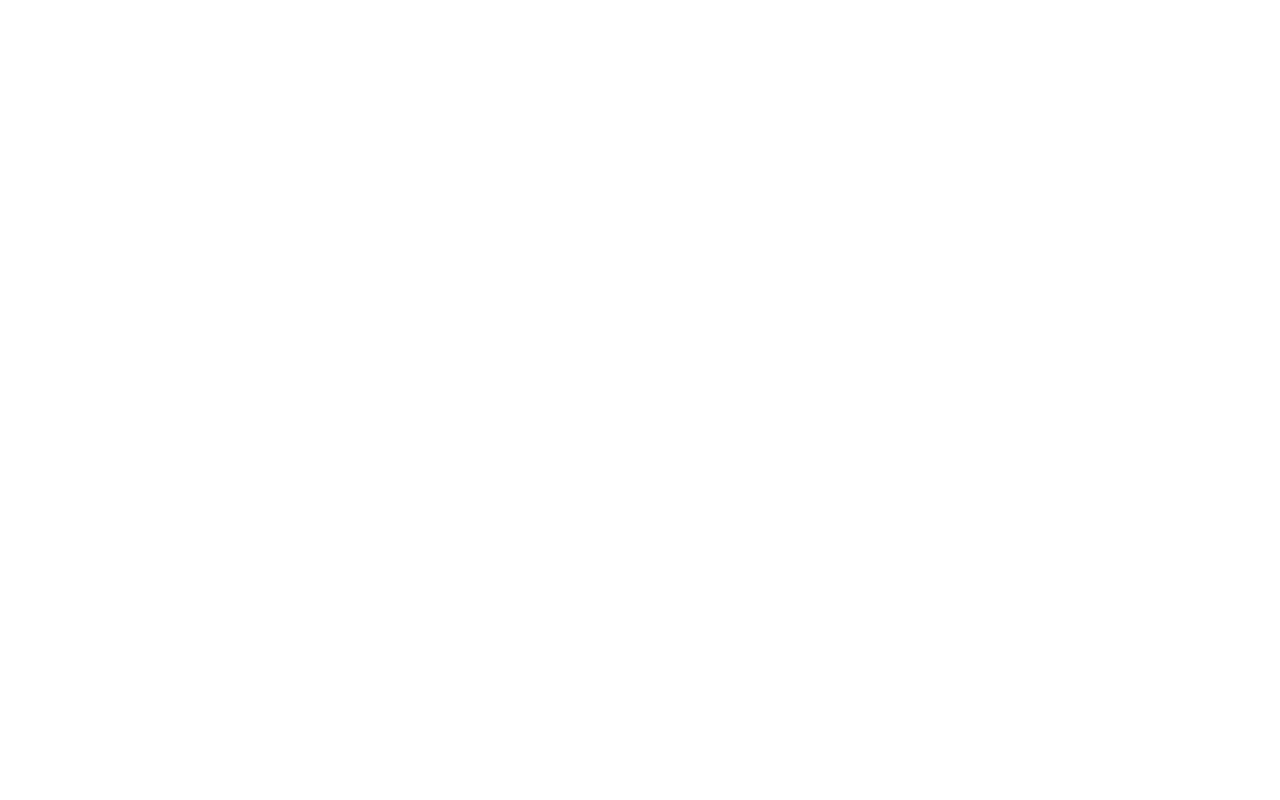
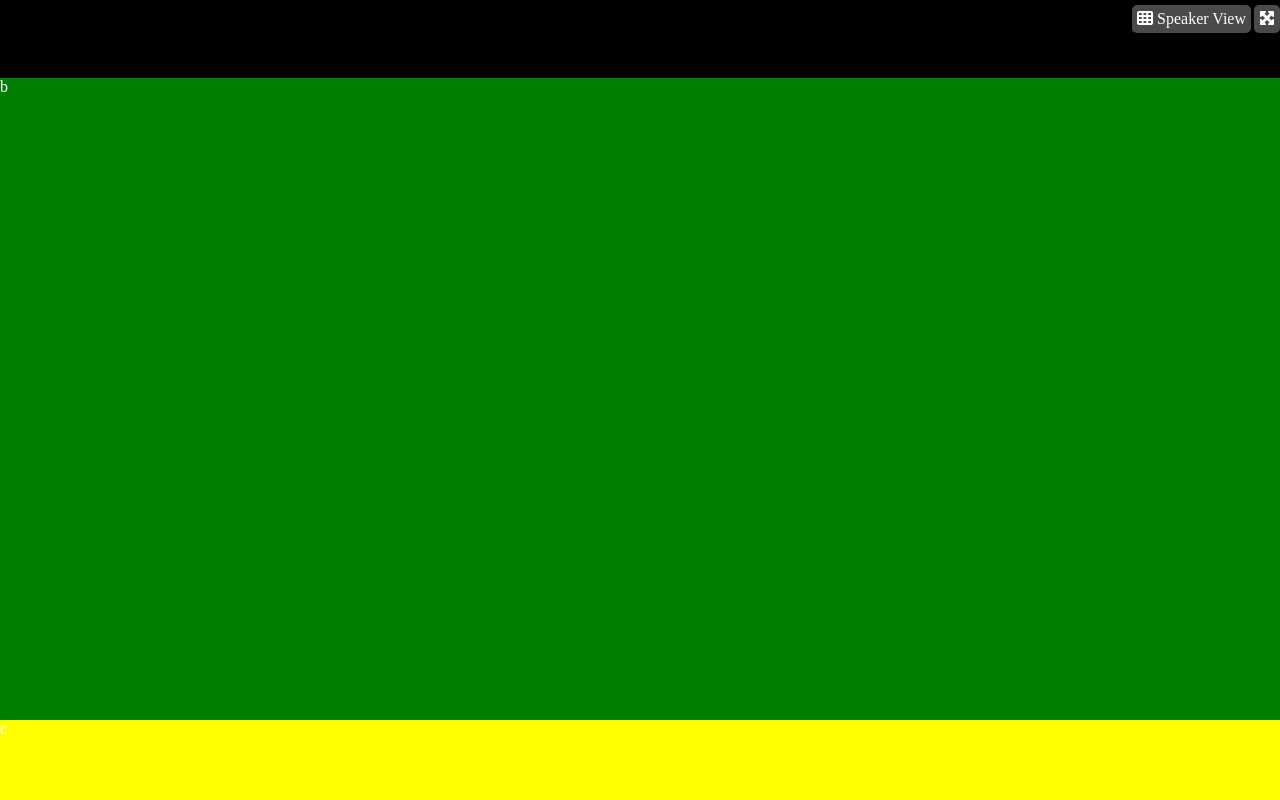
Before and after one commit to matteocicigoi/html-css-zoom, a plain HTML site: page index.html in a window 1280 px wide. Drawn offline with Linux system fonts and the light colour scheme.

Commit message:
feat: header

```diff
--- a/css/style.css
+++ b/css/style.css
@@ -0,0 +1,45 @@
+/* Reset */
+*{
+    margin: 0;
+    padding: 0;
+    box-sizing: border-box;
+}
+/* common*/
+body{
+    color: white;
+    background-color: #000000;
+}
+ul{
+    list-style: none;
+}
+/* header */
+header{
+    display: block;
+    height: 78px;
+    padding-top: 5px;
+}
+header ul{
+    display: flex;
+    gap: 3px;
+    justify-content: flex-end;
+    align-items: center;
+
+}
+header li{
+    padding: 5px;
+    background-color: #4A4A4A;
+    border-radius: 5px;
+
+}
+/* main */
+main{
+    display: block;
+    height: calc(100vh - 158px);
+    background-color: green;
+}
+/* footer */
+footer{
+    display: block;
+    height: 80px;
+    background-color: yellow;
+}
--- a/index.html
+++ b/index.html
@@ -4,10 +4,25 @@
     <meta charset="UTF-8">
     <meta name="viewport" content="width=device-width, initial-scale=1.0">
     <title>Zoom</title>
+    <!-- Font awesome -->
+    <link rel="stylesheet" href="https://cdnjs.cloudflare.com/ajax/libs/font-awesome/6.4.2/css/all.min.css" integrity="sha512-z3gLpd7yknf1YoNbCzqRKc4qyor8gaKU1qmn+CShxbuBusANI9QpRohGBreCFkKxLhei6S9CQXFEbbKuqLg0DA==" crossorigin="anonymous" referrerpolicy="no-referrer" />
+    <!-- Fine Font awesome -->
+    <link rel="stylesheet" href="css/style.css">
 </head>
 <body>
-    <header></header>
-    <main></main>
-    <footer></footer>
+    <!-- Header -->
+    <header>
+        <div class="box">
+            <!-- Elementi -->
+            <ul>
+                <li><i class="fa-solid fa-table-cells"></i> Speaker View</li>
+                <li><i class="fa-solid fa-maximize"></i></li>
+            </ul>
+            <!-- Fine Elementi -->
+        </div>
+    </header>
+    <!-- Fine Header -->
+    <main>b</main>
+    <footer>c</footer>
 </body>
 </html>
```
